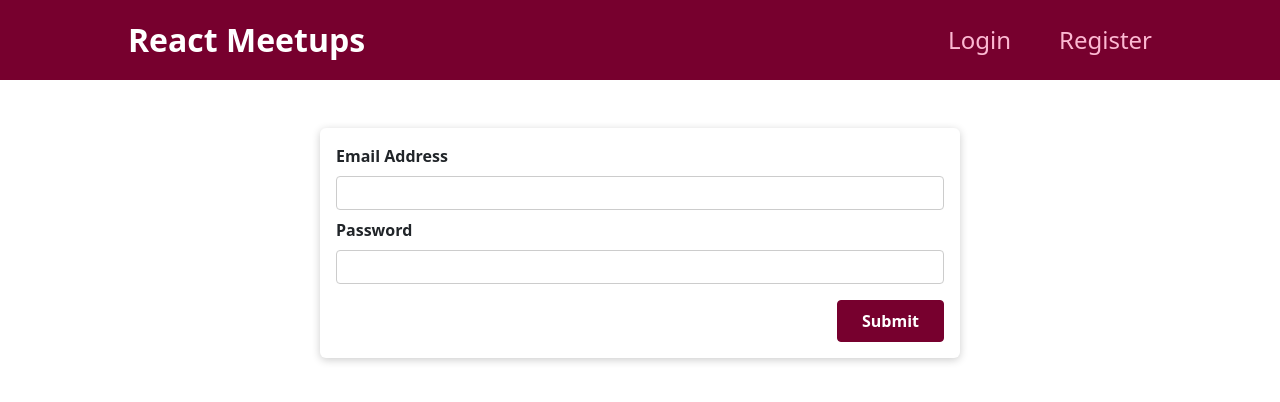
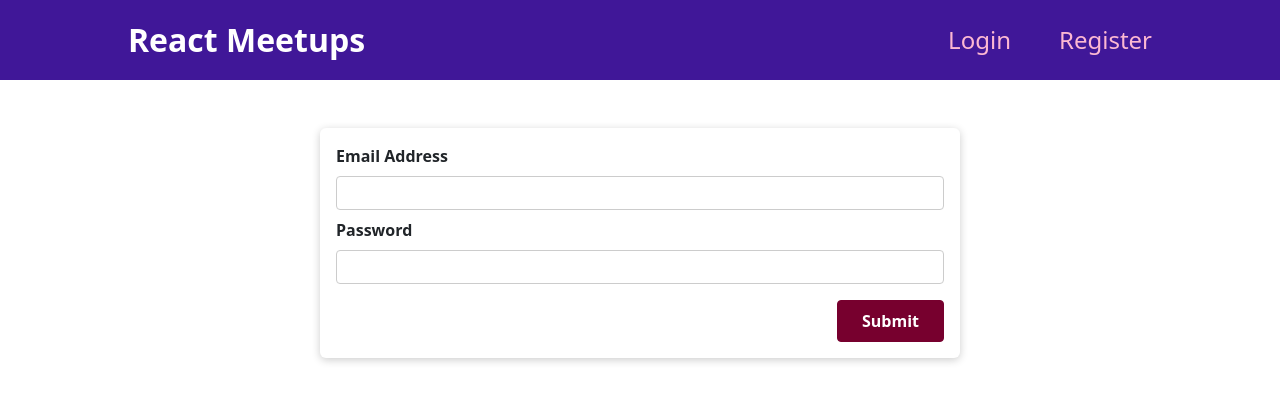
Before and after one commit to anasalqassim/meetup-ui, a React (Create React App) app: page /login in a window 1280 px wide. Shown: the top 402 px of the page. Built offline with nearby package versions, Linux system fonts and the light colour scheme.

Commit message:
change color

```diff
--- a/src/components/layout/MainNavigation.module.css
+++ b/src/components/layout/MainNavigation.module.css
@@ -4,7 +4,7 @@
   display: flex;
   align-items: center;
   justify-content: space-between;
-  background-color: #77002e;
+  background-color: #401798;
   padding: 0 10%;
 }
 
```
